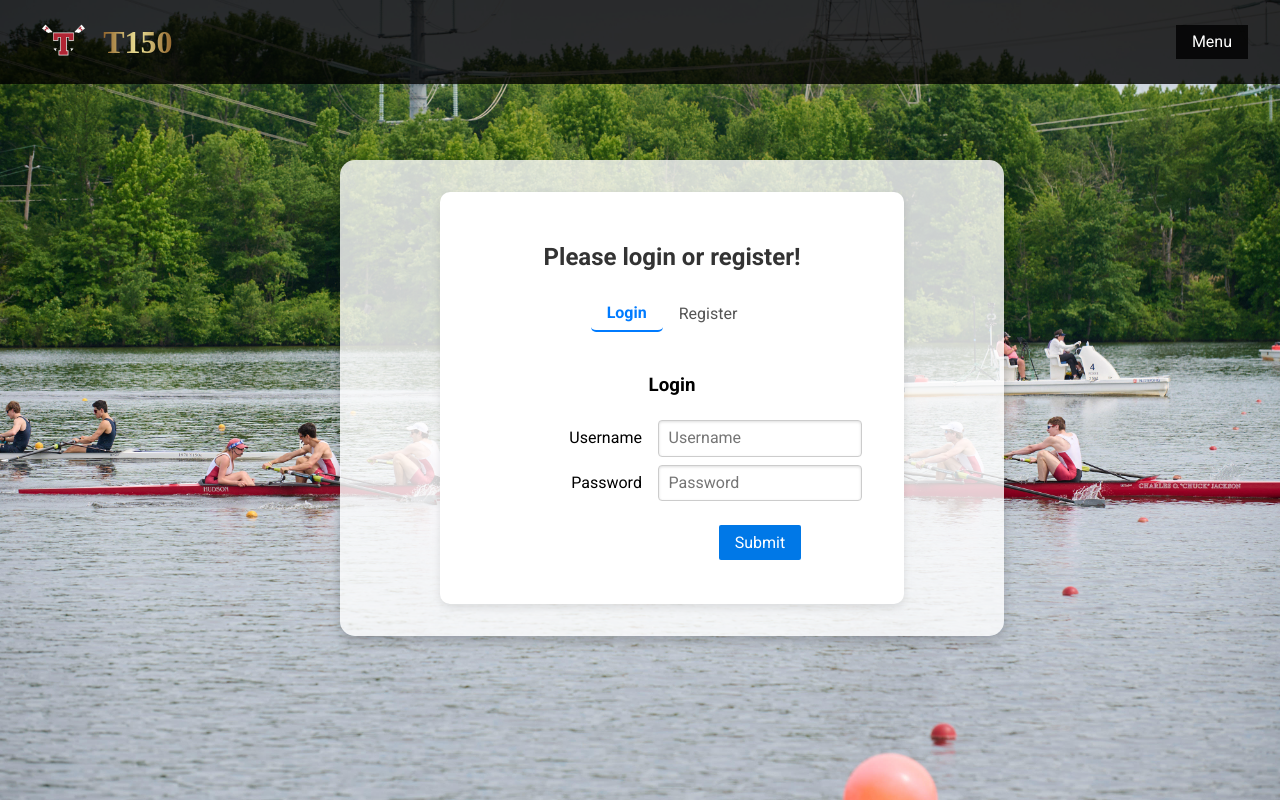
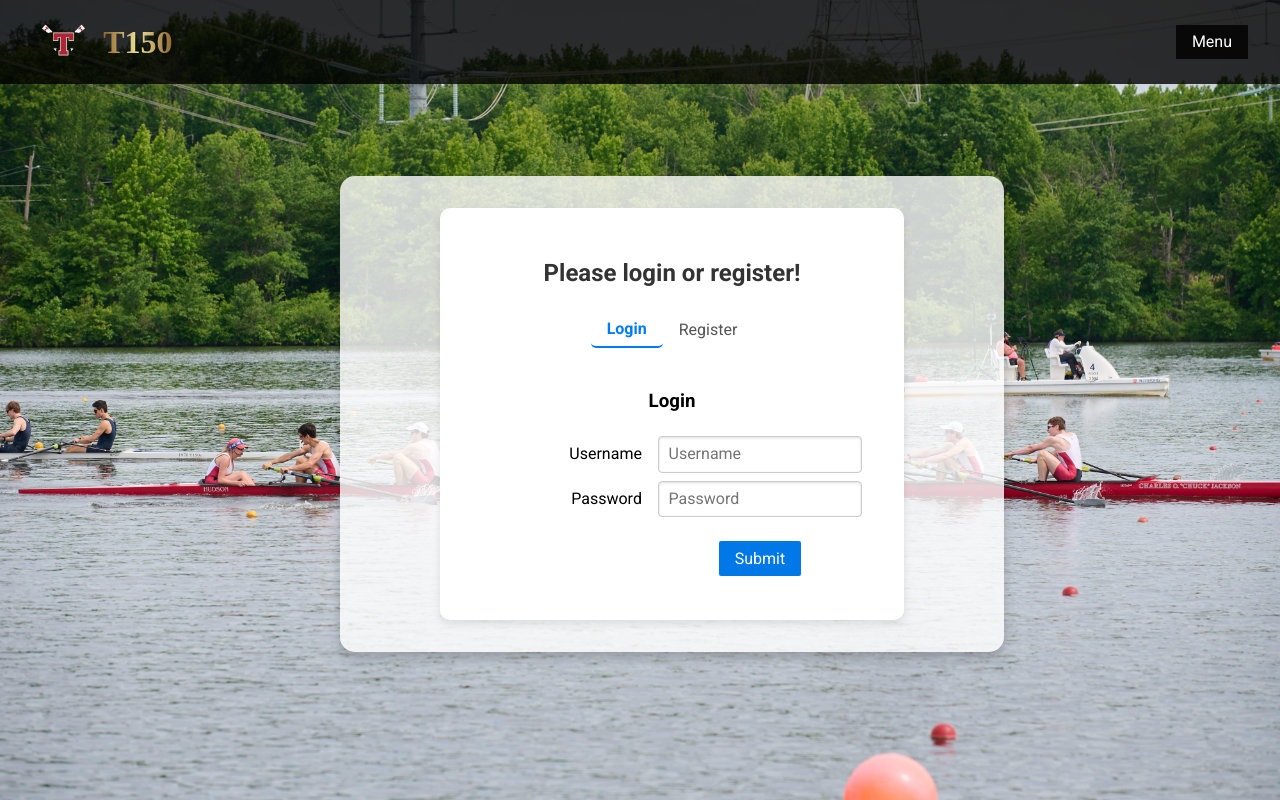
Before and after one commit to ws-kj/T150, a Vue app: page / in a window 1280 px wide. Shown: the top 800 px of the page. Built offline with nearby package versions, Linux system fonts and the light colour scheme; no server answers.

Commit message:
fix icon container border radius and increase margin

```diff
--- a/client/views/HomeView.vue
+++ b/client/views/HomeView.vue
@@ -92,6 +92,7 @@ h1 {
 }
 
 .box {
+  margin-top: 1em;
   background-color: rgba(255, 255, 255, 0.8); /* White with slight transparency */
   border-radius: 15px;
   box-shadow: 0 6px 12px rgba(0, 0, 0, 0.2);
@@ -112,7 +113,7 @@ h1 {
   position: absolute;
   top: -30px;
   background-color: #0044cc; /* Deep blue for the icon container */
-  border-radius: 50%;
+  border-radius: 15px;
   padding: 10px;
   color: white;
   box-shadow: 0 4px 8px rgba(0, 0, 0, 0.1);
```
